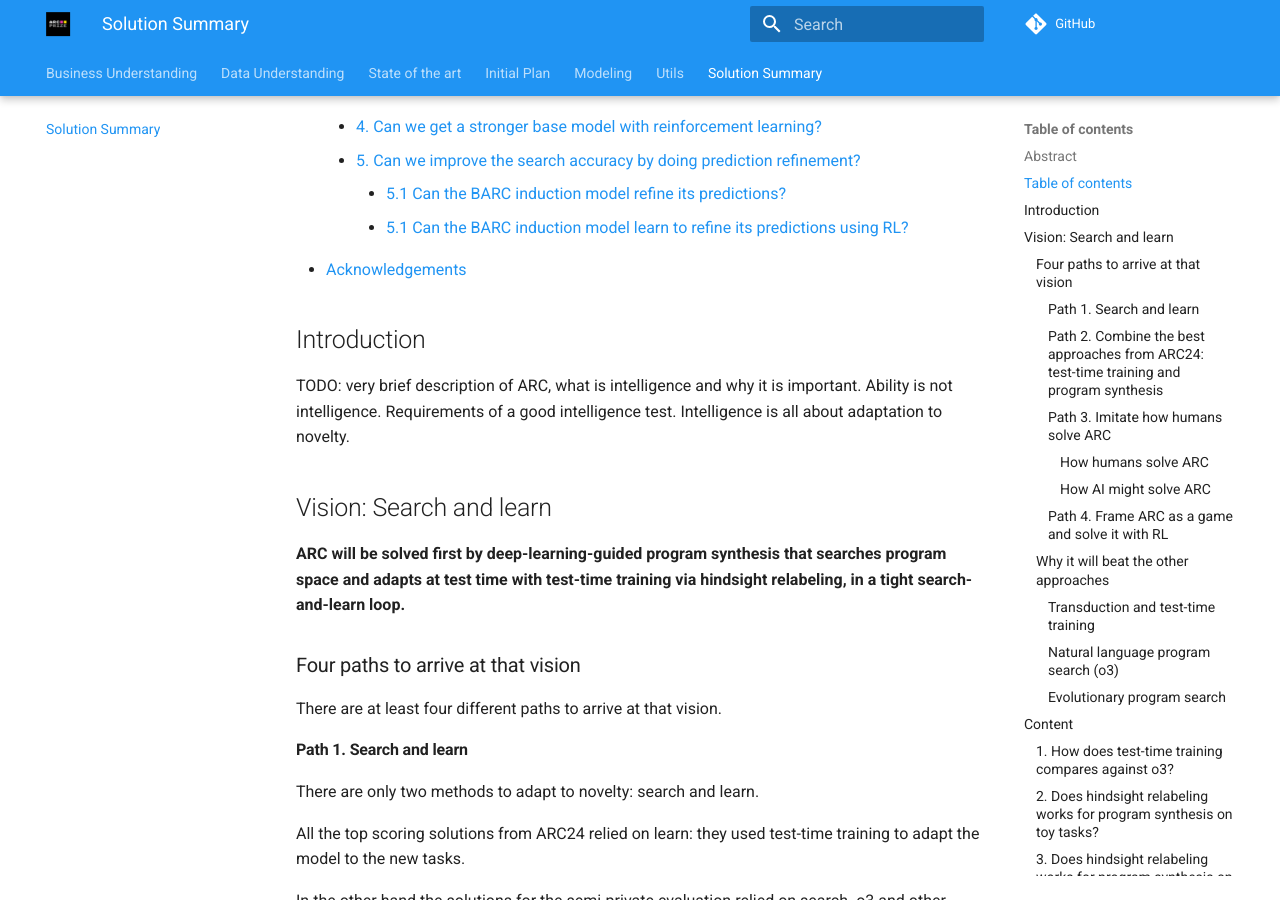
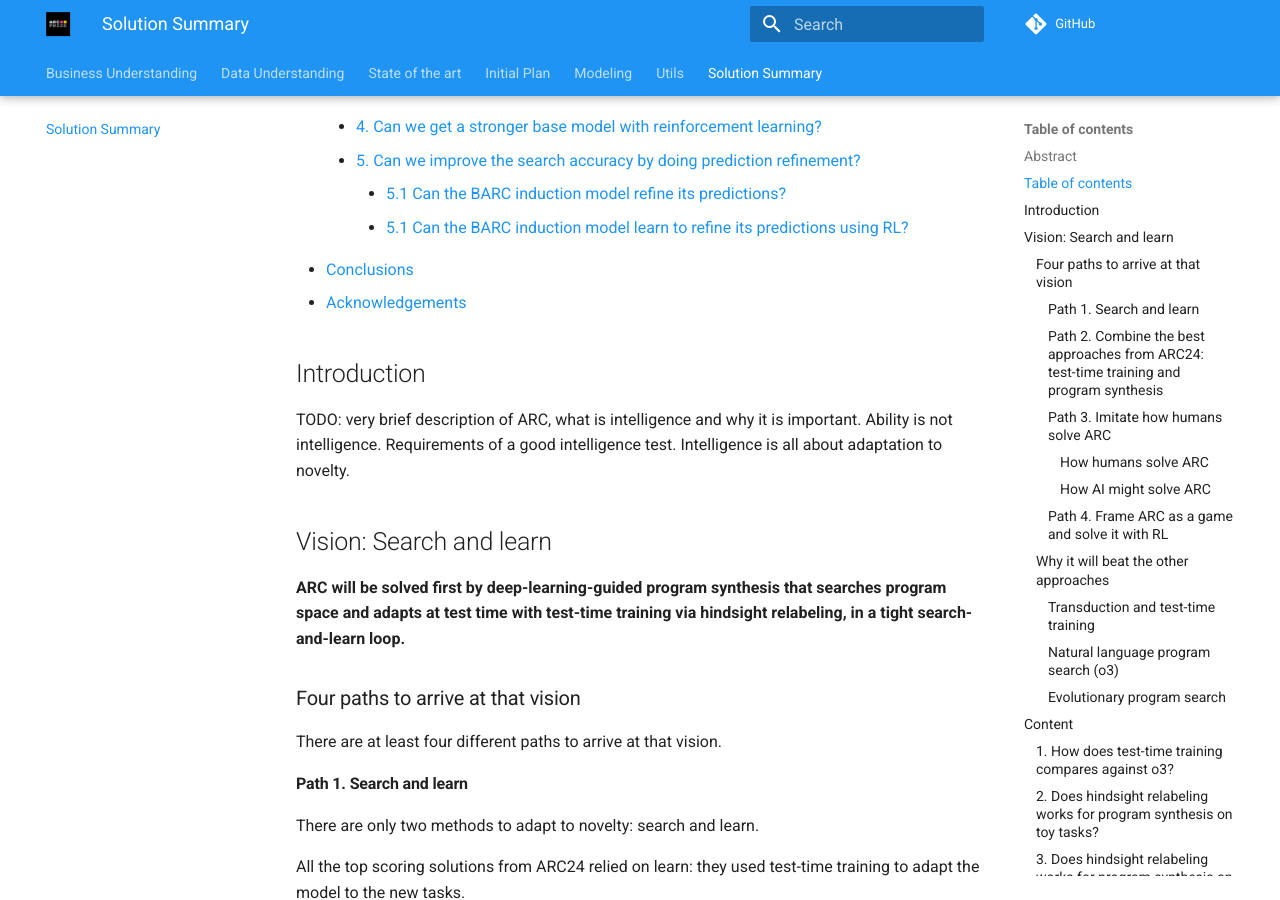
Before and after one commit to ironbar/arc25, an MkDocs documentation site: the page built from docs/05_Solution_Summary.md, in a window 1280 px wide and 900 px high, scrolled down 1220 px. Built offline with MkDocs 1.6.1 and Material for MkDocs 9.7.7, drawn with Linux system fonts in a browser that asks for light colours; comment, search, counter and statistics services are not loaded; some of the changed text lies outside the part shown.

Commit message:
added conclusions section

```diff
--- a/docs/05_Solution_Summary.md
+++ b/docs/05_Solution_Summary.md
@@ -42,6 +42,7 @@
   - [5. Can we improve the search accuracy by doing prediction refinement?](#5-can-we-improve-the-search-accuracy-by-doing-prediction-refinement)
     - [5.1 Can the BARC induction model refine its predictions?](#51-can-the-barc-induction-model-refine-its-predictions)
     - [5.1 Can the BARC induction model learn to refine its predictions using RL?](#51-can-the-barc-induction-model-learn-to-refine-its-predictions-using-rl)
+- [Conclusions](#conclusions)
 - [Acknowledgements](#acknowledgements)
 
 ## Introduction
@@ -559,6 +560,10 @@
 
 For more information go to iteration [34](modeling/Iteration_34_multi-turn_rl.md).
 
+## Conclusions
+
+TODO: ONGOING
+
 ## Acknowledgements
 
 - Thanks to my wife for taking care of our children many times so I could do research without small AGIs disturbing my attention.
```
